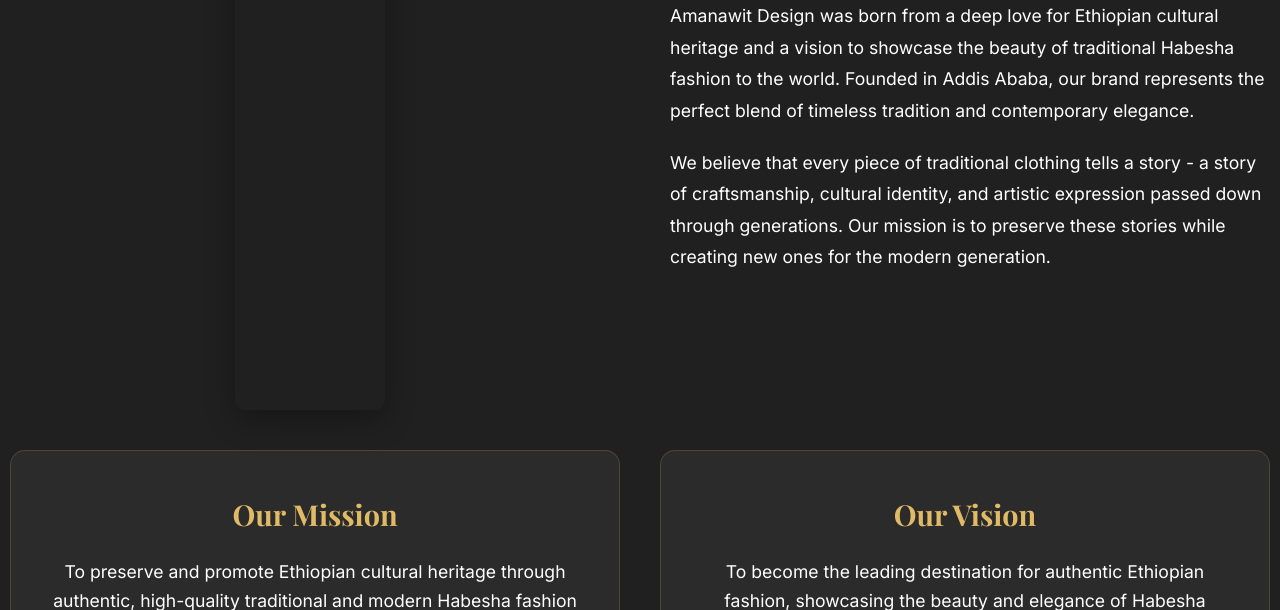
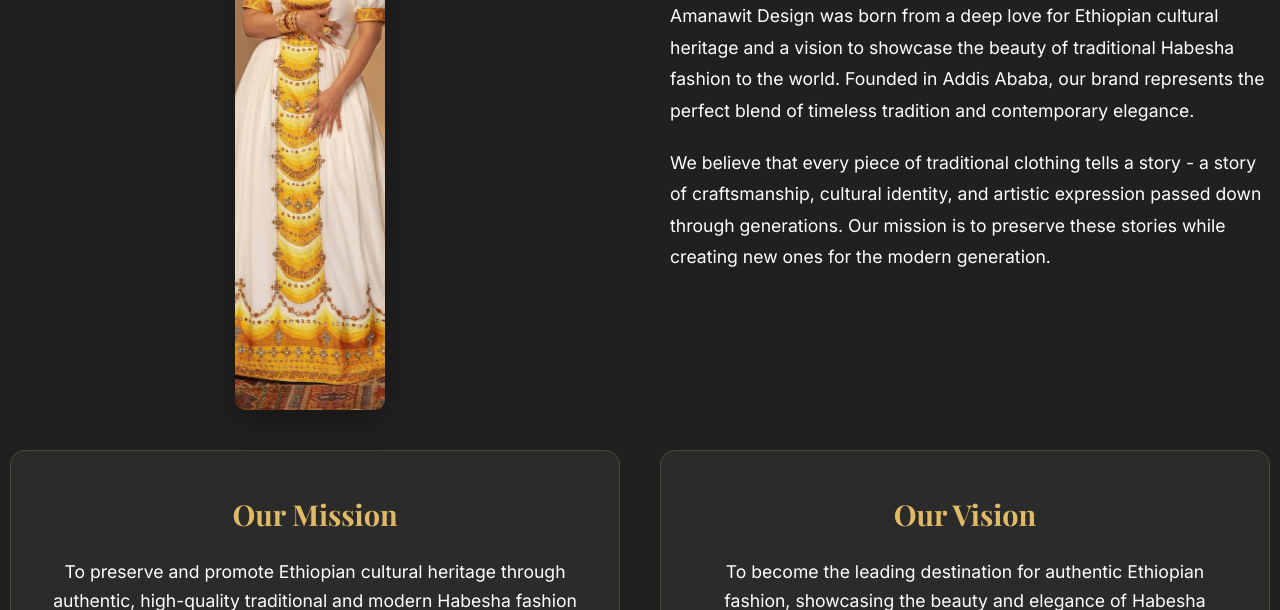
Before and after one commit to Sarafeleke/Habesha-cloth, a plain HTML site: page about.html in a window 1280 px wide. Shown: the part 533-1143 px from the top of the page. Drawn offline with nearby package versions, Linux system fonts and the light colour scheme.

Commit message:
Update about.html

```diff
--- a/about.html
+++ b/about.html
@@ -34,7 +34,7 @@
         <div class="container">
             <div class="about-story">
                 <div class="story-image">
-                    <img src="img/habesha 1.jpg" alt="Amanawit Design Story" style="width: 480px !important; height: 600px !important;  ">
+                    <img src="habesha 1.jpg" alt="Amanawit Design Story" style="width: 480px !important; height: 600px !important;  ">
                 </div>
                 <div class="story-text">
                     <h2>Our Story</h2>
```
